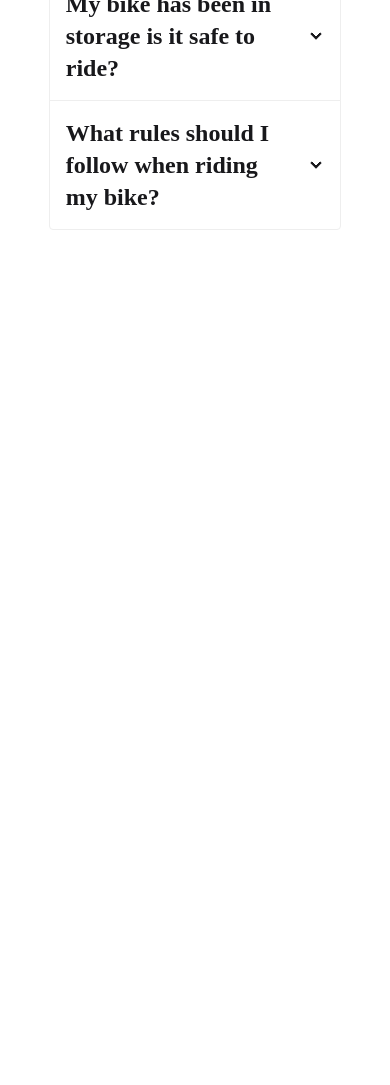
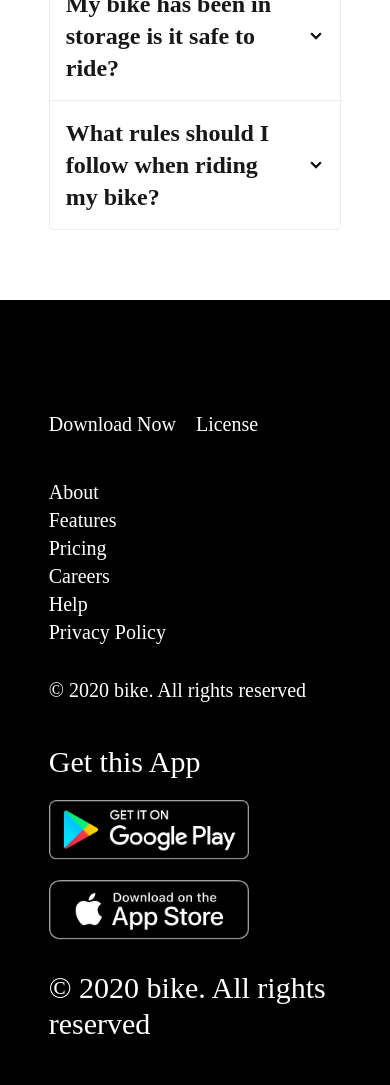
Before and after one commit to Riajulhoque/biker-zone, a plain HTML site: page index.html in a window 390 px wide. Shown: the part 6678-7763 px from the top of the page. Before the commit the page ends 6978 px from the top, so only its background shows below. Drawn offline with nearby package versions, Linux system fonts and the light colour scheme.

Commit message:
Responsive Footer Done

```diff
--- a/index.html
+++ b/index.html
@@ -244,9 +244,29 @@
   <!-- Questions Section Ends here -->
   <!-- Footer Section Starts here -->
 
-   <section id="Footer">
-     <div class="container">
-
+   <section id="Footer" class="bg-black">
+     <div class="container w-[75%] m-auto pb-[70px] pt-[70px] lg:flex ">
+       <div class="FooterInfo text-white text-xl lg:w-[70%]">
+        <ul class="flex pt-[40px] ">
+          <li class="mr-[20px] hover:text-[#E76F51]"><a href="">Download Now</a></li>
+          <li class="hover:text-[#E76F51]"><a href="">License</a></li>
+        </ul>
+        <ul class="lg:flex mt-[40px]">
+          <li class="mr-[20px] hover:text-[#E76F51]"><a href="#">About</a></li>
+          <li class="mr-[20px] hover:text-[#E76F51]"><a href="#">Features</a></li>
+          <li class="mr-[20px] hover:text-[#E76F51]"><a href="#">Pricing</a></li>
+          <li class="mr-[20px] hover:text-[#E76F51]"><a href="#">Careers</a></li>
+          <li class="mr-[20px] hover:text-[#E76F51]"><a href="#">Help</a></li>
+          <li class="mr-[20px] hover:text-[#E76F51]"><a href="#">Privacy Policy</a></li>
+        </ul>
+        <h3 class="mt-[30px] pb-[40px] sm:hidden">© 2020 bike. All rights reserved</h3>
+       </div>
+       <div class="App text-white text-3xl text-bold lg:w-[30%] ">
+        <h3 class="m-auto">Get this App</h3>
+        <a href="#"><img class="w-[200px] mt-[20px]" src="./images/others/android.png" alt=""></a>
+        <a href="#"><img class="w-[200px] mt-[20px]" src="./images/others/ios.png" alt=""></a>
+        <h3 class="mt-[30px] pb-[40px] lg:hidden">© 2020 bike. All rights reserved</h3>
+       </div>
      </div>
    </section>
 
```
